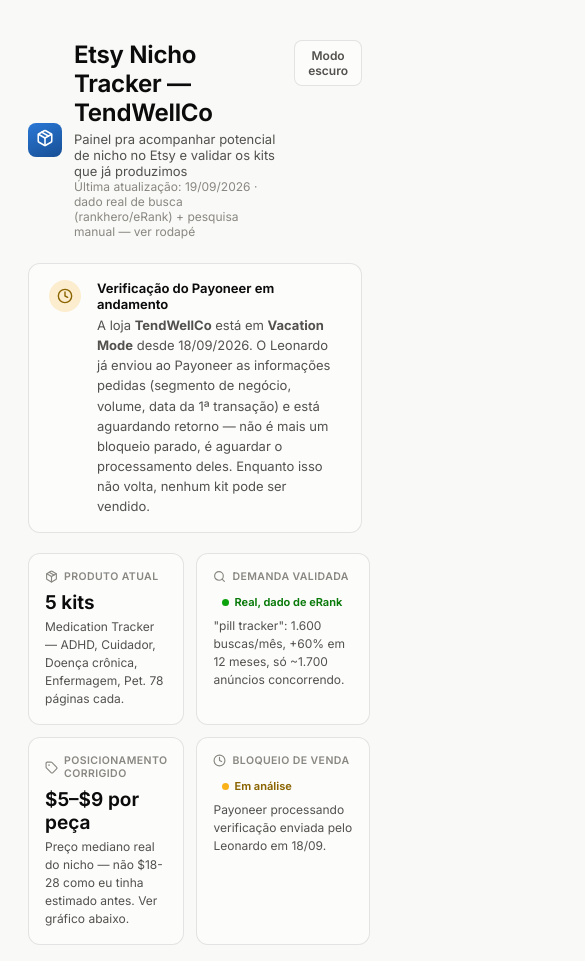
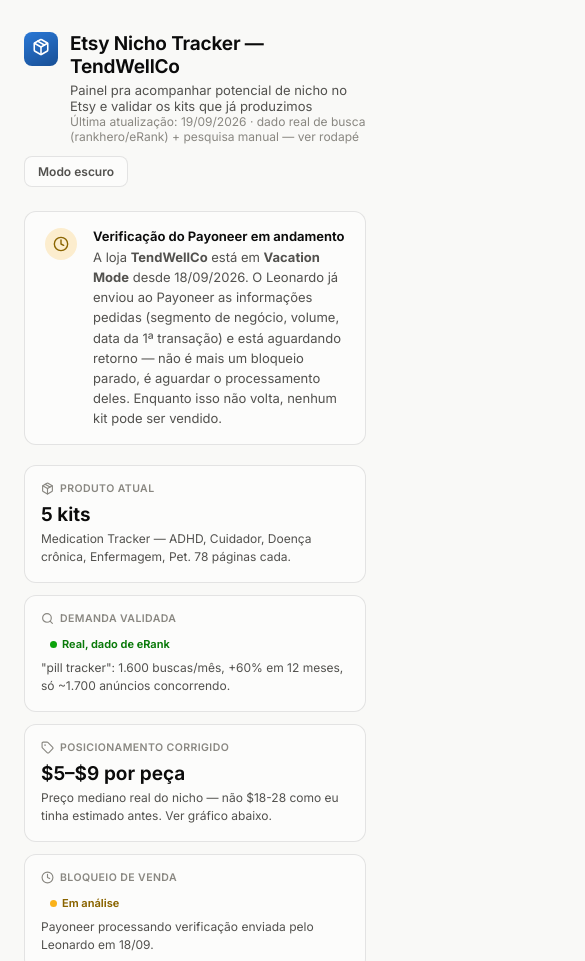
Before and after one commit to lsventura/tendwellco-painel-etsy, a plain HTML site: page index.html in a window 390 px wide. Shown: the top 961 px of the page, 585 px wide, since content can reach past the window. Drawn offline with Linux system fonts and the light colour scheme.

Commit message:
Corrige quebra no mobile: tabela com scroll horizontal, topo empilhando, breakpoints extras

```diff
--- a/design-system/components.css
+++ b/design-system/components.css
@@ -10,6 +10,7 @@
   background: var(--page-plane);
   -webkit-font-smoothing: antialiased;
   text-rendering: optimizeLegibility;
+  overflow-x: hidden;
 }
 .jds-root h1, .jds-root h2, .jds-root h3 { font-family: var(--font-sans); margin: 0; }
 .jds-root p { margin: 0; }
@@ -22,7 +23,8 @@
 
 .jds-brand { display: inline-flex; align-items: center; justify-content: center; width: 34px; height: 34px; border-radius: var(--radius-md); background: linear-gradient(155deg, var(--series-1), var(--seq-600)); flex: none; }
 .jds-brand .jds-icon { width: 18px; height: 18px; stroke: #fff; }
-.jds-brand-row { display: flex; align-items: center; gap: var(--space-3); }
+.jds-brand-row { display: flex; align-items: flex-start; gap: var(--space-3); min-width: 0; }
+.jds-brand-row > div { min-width: 0; }
 
 .jds-shell { max-width: 980px; margin: 0 auto; padding: var(--space-8) var(--space-5) var(--space-12); }
 .jds-stack { display: flex; flex-direction: column; gap: var(--space-4); }
@@ -94,6 +96,8 @@
 .jds-stat-delta-bad { color: var(--status-critical-text); }
 .jds-stat-sub { font-size: var(--text-xs); color: var(--text-secondary); line-height: 1.5; }
 
+.jds-table-wrap { overflow-x: auto; -webkit-overflow-scrolling: touch; margin: 0 calc(var(--space-6) * -1); padding: 0 var(--space-6); }
+.jds-table-wrap .jds-table { min-width: 560px; }
 .jds-table { width: 100%; border-collapse: collapse; font-size: var(--text-sm); }
 .jds-table th, .jds-table td { text-align: left; padding: 10px 11px; border-bottom: 1px solid var(--gridline); vertical-align: top; }
 .jds-table th { color: var(--text-muted); font-weight: 650; font-size: var(--text-2xs); text-transform: uppercase; letter-spacing: 0.03em; }
@@ -144,8 +148,18 @@
 .jds-empty { text-align: center; padding: var(--space-10) var(--space-5); color: var(--text-muted); font-size: var(--text-sm); }
 
 @media (max-width: 760px) {
+  .jds-shell { padding: var(--space-6) var(--space-4) var(--space-10); }
+  .jds-row-between.jds-topbar { flex-direction: column; align-items: stretch; gap: var(--space-3); }
+  .jds-row-between.jds-topbar > button { align-self: flex-start; }
   .jds-stat-row { grid-template-columns: repeat(2, 1fr); }
+  .jds-card { padding: var(--space-4); }
   .jds-range-row, .jds-bar-row { grid-template-columns: 1fr; gap: 4px; }
   .jds-range-value, .jds-bar-value { text-align: left; }
   .jds-table { font-size: var(--text-xs); }
+  .jds-table-wrap { margin: 0 calc(var(--space-4) * -1); padding: 0 var(--space-4); }
 }
+
+@media (max-width: 480px) {
+  .jds-stat-row { grid-template-columns: 1fr; }
+  .jds-title { font-size: var(--text-lg); }
+}
--- a/index.html
+++ b/index.html
@@ -69,6 +69,7 @@
   <div class="jds-card">
     <div class="jds-card-head"><span id="head-icon-keyword"></span><h2>Palavra-chave dentro do nosso nicho (dado real)</h2></div>
     <p class="jds-card-note">Todas essas variações vendem basicamente pra o mesmo comprador — a diferença é só o quanto de concorrência cada título carrega. Fonte: rankhero.com/keywords/&lt;termo&gt;, extraído 19/09/2026.</p>
+    <div class="jds-table-wrap">
     <table class="jds-table">
       <thead>
         <tr>
@@ -81,11 +82,13 @@
       </thead>
       <tbody id="keyword-table-body"></tbody>
     </table>
+    </div>
   </div>
 
   <div class="jds-card">
     <div class="jds-card-head"><span id="head-icon-niche"></span><h2>Comparação de nichos mais amplos</h2></div>
     <p class="jds-card-note">Pra decidir onde <b>não</b> vale a pena expandir agora — cruzando demanda geral do Etsy com o que nosso motor (<code>gerador.mjs</code> + <code>montar-pdf.mjs</code>) já sabe produzir.</p>
+    <div class="jds-table-wrap">
     <table class="jds-table">
       <thead>
         <tr>
@@ -99,6 +102,7 @@
       </thead>
       <tbody id="niche-table-body"></tbody>
     </table>
+    </div>
   </div>
 
   <div class="jds-card">
```
